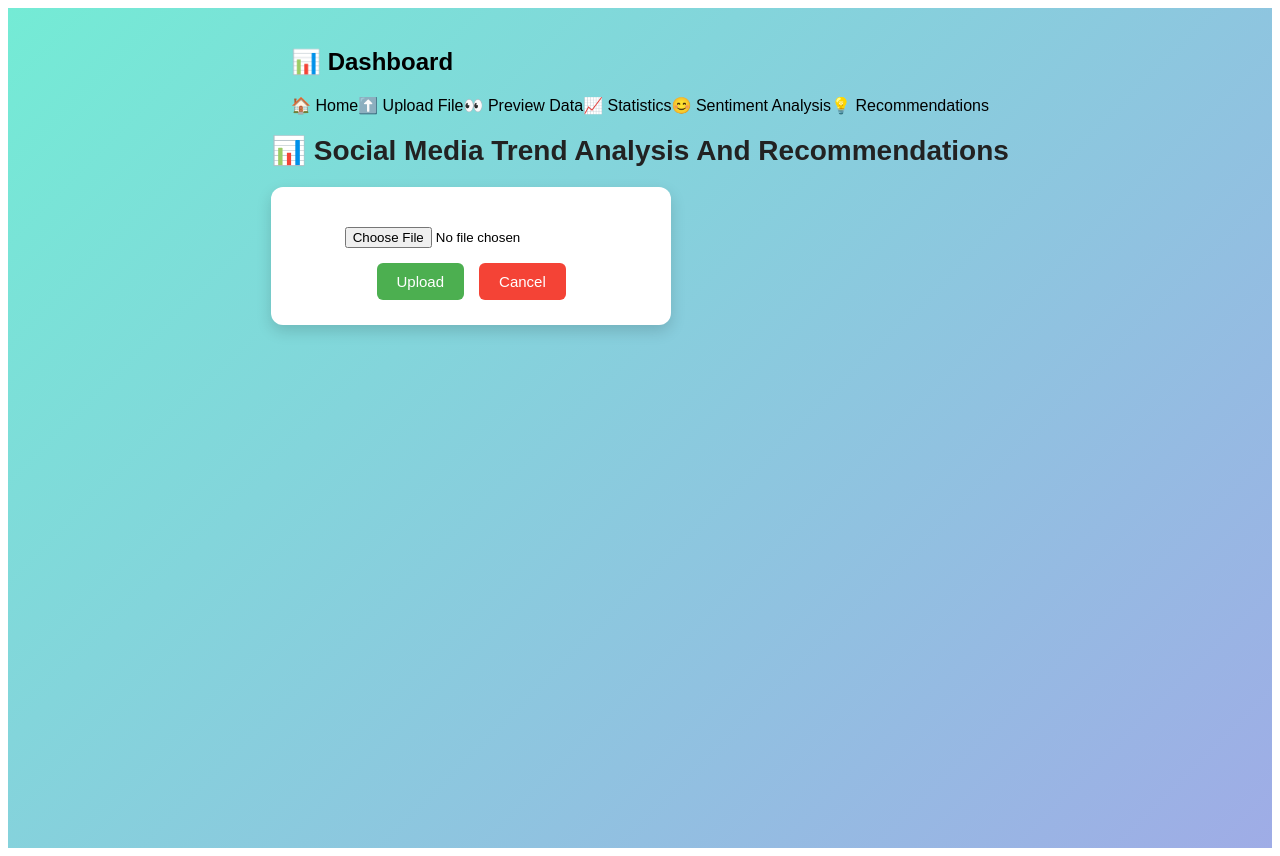
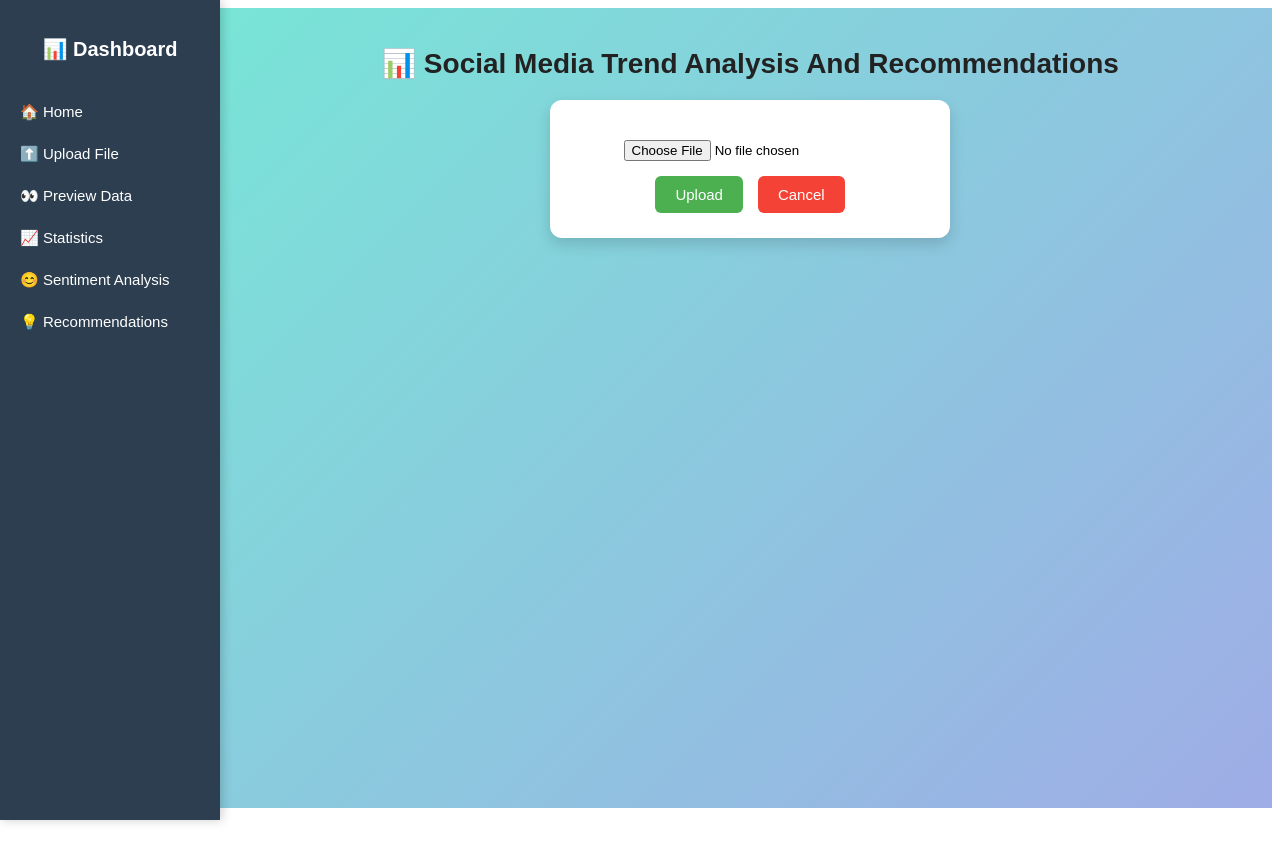
Before and after one commit to Sashank2200032102/social-media-trend-prediction, a React (Create React App) app: page / in a window 1280 px wide. After the commit the page ends 816 px from the top, so only its background shows below. Built offline with nearby package versions, Linux system fonts and the light colour scheme.

Commit message:
Update HomePage.css

```diff
--- a/components/HomePage.css
+++ b/components/HomePage.css
@@ -1,13 +1,55 @@
-/* HomePage.css */
+/* Layout */
 .homepage {
+  display: flex;
+  min-height: 100vh;
+  font-family: Arial, sans-serif;
+  background: linear-gradient(135deg, #74ebd5, #9face6);
+}
+
+/* Sidebar */
+.sidebar {
+  position: fixed;
+  top: 0;
+  left: 0;
+  width: 220px;
+  height: 100vh;
+  background: #2c3e50;
+  color: white;
+  padding-top: 20px;
+  display: flex;
+  flex-direction: column;
+  box-shadow: 2px 0 10px rgba(0, 0, 0, 0.2);
+}
+
+.sidebar h2 {
+  text-align: center;
+  margin-bottom: 30px;
+  font-size: 20px;
+  font-weight: bold;
+}
+
+.sidebar a {
+  padding: 12px 20px;
+  text-decoration: none;
+  color: white;
+  display: block;
+  transition: 0.3s;
+  font-size: 15px;
+}
+
+.sidebar a:hover {
+  background: #34495e;
+  cursor: pointer;
+}
+
+/* Main Content */
+.main-content {
+  margin-left: 220px; /* push right */
+  flex: 1;
+  padding: 20px;
   display: flex;
   flex-direction: column;
   align-items: center;
-  justify-content: flex-start;
-  min-height: 100vh;
-  padding: 20px;
-  font-family: Arial, sans-serif;
-  background: linear-gradient(135deg, #74ebd5, #9face6);
 }
 
 h1 {
@@ -17,6 +59,7 @@ h1 {
   text-align: center;
 }
 
+/* Upload Box */
 .upload-box {
   background: #fff;
   padding: 25px;
@@ -68,7 +111,7 @@ button:last-child:hover {
   background-color: #d32f2f;
 }
 
-/* File Info Box */
+/* File Info */
 .file-info {
   background: #fff;
   padding: 15px;
@@ -79,7 +122,7 @@ button:last-child:hover {
   box-shadow: 0px 4px 10px rgba(0, 0, 0, 0.1);
 }
 
-/* Data Preview Table */
+/* Preview Table */
 .data-preview {
   margin-top: 20px;
   background: #fff;
@@ -133,5 +176,5 @@ button:last-child:hover {
   border: 1px solid #ddd;
   border-radius: 10px;
   padding: 10px;
-  height: 250px; /* 🔥 Reduced height */
+  height: 250px;
 }
```
